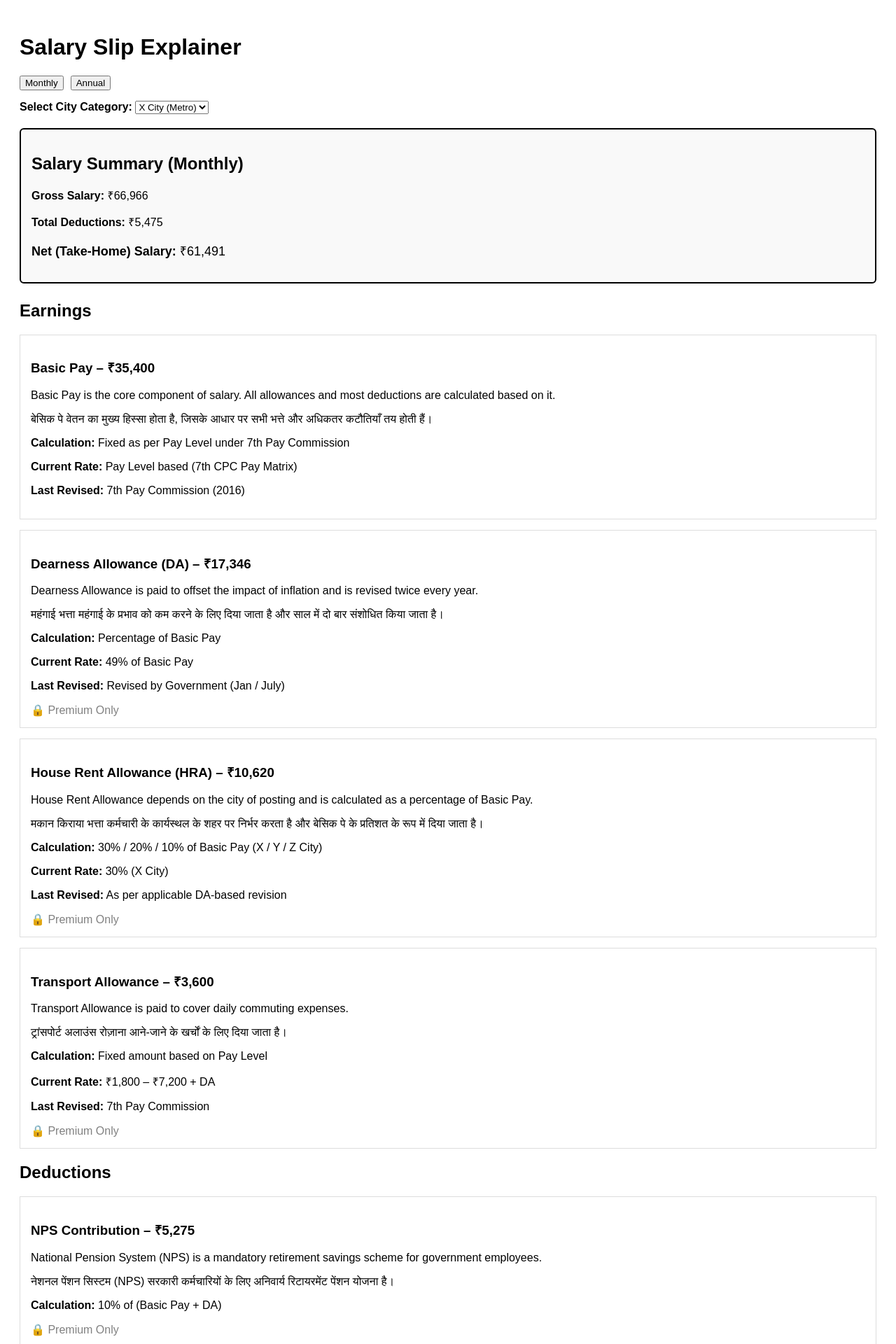
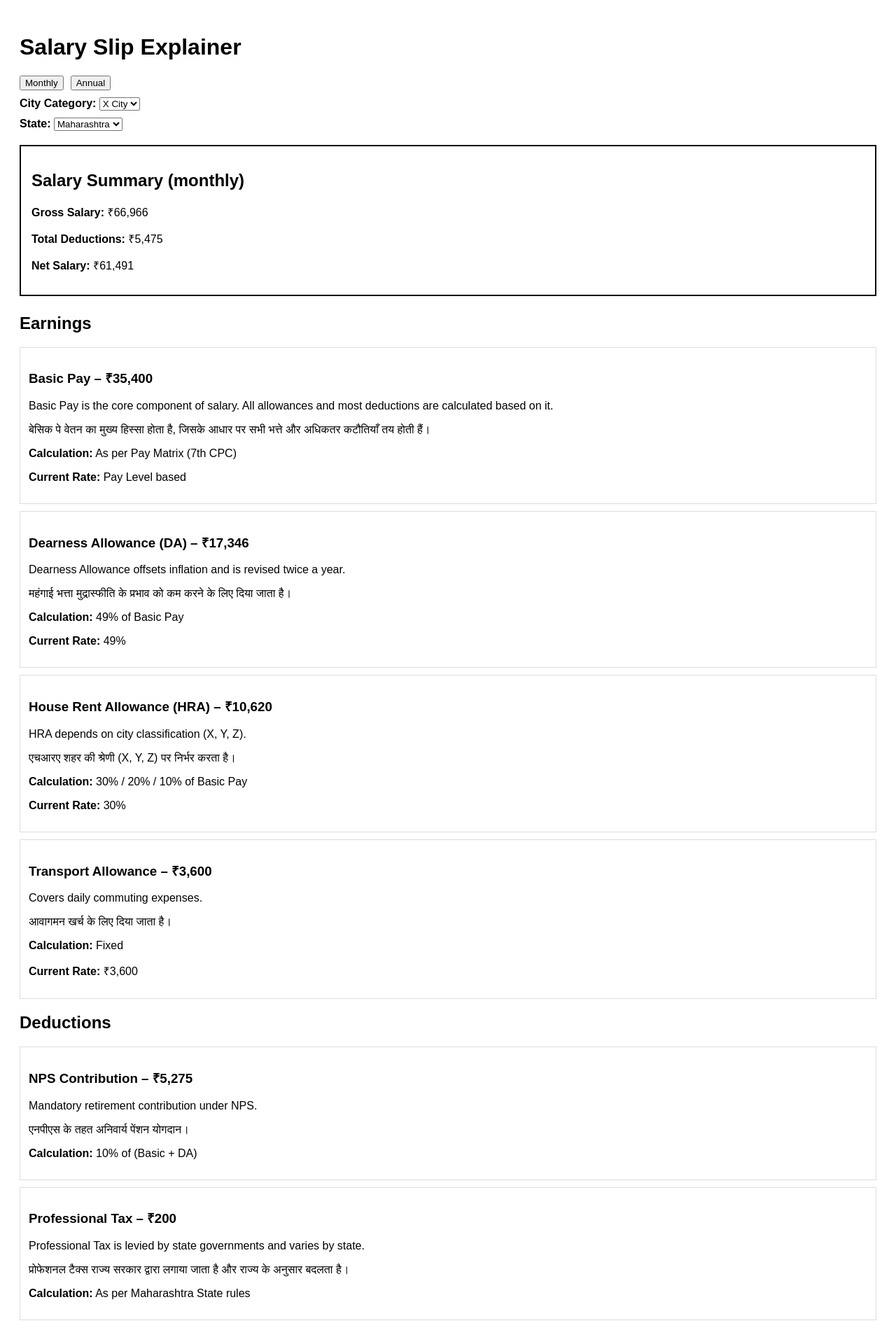
Before and after one commit to salarysamjho/salary-slip-explainer-v1, a Next.js app: page / in a window 1280 px wide. Shown: the top 1920 px of the page at 70% size. Built offline with nearby package versions, Linux system fonts and the light colour scheme.

Commit message:
Update page.tsx

```diff
--- a/app/page.tsx
+++ b/app/page.tsx
@@ -7,20 +7,30 @@ export default function HomePage() {
 
   const [viewMode, setViewMode] = useState<"monthly" | "annual">("monthly");
   const [cityType, setCityType] = useState<"X" | "Y" | "Z">("X");
+  const [state, setState] = useState<string>("Maharashtra");
 
   // ===== CORE VALUES =====
   const basicPay = 35400;
-  const daRate = 0.49; // current DA (example)
+  const daRate = 0.49;
   const daAmount = Math.round(basicPay * daRate);
 
-  // HRA rates as per your decision
-  const hraRateMap = {
+  // ===== HRA (30/20/10) =====
+  const hraRateMap: Record<string, number> = {
     X: 0.30,
     Y: 0.20,
     Z: 0.10,
   };
+  const hraAmount = Math.round(basicPay * hraRateMap[cityType]);
 
-  const hraAmount = Math.round(basicPay * hraRateMap[cityType]);
+  // ===== PROFESSIONAL TAX (STATE-WISE) =====
+  const professionalTaxMap: Record<string, number> = {
+    Maharashtra: 200,
+    Karnataka: 200,
+    "Tamil Nadu": 208,
+    "West Bengal": 200,
+    Delhi: 0,
+  };
+  const professionalTax = professionalTaxMap[state] ?? 0;
 
   // ===== EARNINGS =====
   const earnings = [
@@ -31,58 +41,45 @@ export default function HomePage() {
         "Basic Pay is the core component of salary. All allowances and most deductions are calculated based on it.",
       explanationHi:
         "बेसिक पे वेतन का मुख्य हिस्सा होता है, जिसके आधार पर सभी भत्ते और अधिकतर कटौतियाँ तय होती हैं।",
-      appliesTo: "All Government Employees",
-      calculation: "Fixed as per Pay Level under 7th Pay Commission",
-      currentRate: "Pay Level based (7th CPC Pay Matrix)",
-      lastRevised: "7th Pay Commission (2016)",
-      arrears: "Yes, if revision is delayed",
+      calculation: "As per Pay Matrix (7th CPC)",
+      currentRate: "Pay Level based",
+      lastRevised: "7th Pay Commission",
       orderLink: null,
     },
     {
       title: "Dearness Allowance (DA)",
       amount: daAmount,
       explanationEn:
-        "Dearness Allowance is paid to offset the impact of inflation and is revised twice every year.",
+        "Dearness Allowance offsets inflation and is revised twice a year.",
       explanationHi:
-        "महंगाई भत्ता महंगाई के प्रभाव को कम करने के लिए दिया जाता है और साल में दो बार संशोधित किया जाता है।",
-      appliesTo: "All Government Employees",
-      calculation: "Percentage of Basic Pay",
-      currentRate: "49% of Basic Pay",
-      lastRevised: "Revised by Government (Jan / July)",
-      arrears: "Yes, paid from effective date",
+        "महंगाई भत्ता मुद्रास्फीति के प्रभाव को कम करने के लिए दिया जाता है।",
+      calculation: "49% of Basic Pay",
+      currentRate: "49%",
+      lastRevised: "Govt. Notification",
       orderLink: "https://egazette.nic.in/",
     },
     {
       title: "House Rent Allowance (HRA)",
       amount: hraAmount,
       explanationEn:
-        "House Rent Allowance depends on the city of posting and is calculated as a percentage of Basic Pay.",
+        "HRA depends on city classification (X, Y, Z).",
       explanationHi:
-        "मकान किराया भत्ता कर्मचारी के कार्यस्थल के शहर पर निर्भर करता है और बेसिक पे के प्रतिशत के रूप में दिया जाता है।",
-      appliesTo: "Employees not using government accommodation",
-      calculation: "30% / 20% / 10% of Basic Pay (X / Y / Z City)",
+        "एचआरए शहर की श्रेणी (X, Y, Z) पर निर्भर करता है।",
+      calculation: "30% / 20% / 10% of Basic Pay",
       currentRate:
-        cityType === "X"
-          ? "30% (X City)"
-          : cityType === "Y"
-          ? "20% (Y City)"
-          : "10% (Z City)",
-      lastRevised: "As per applicable DA-based revision",
-      arrears: "Yes, if notified",
-      orderLink: "https://doe.gov.in/files/cenetral-pay_document/HRA_Eng_1.pdf",
+        cityType === "X" ? "30%" : cityType === "Y" ? "20%" : "10%",
+      lastRevised: "DA based revision",
+      orderLink:
+        "https://doe.gov.in/files/cenetral-pay_document/HRA_Eng_1.pdf",
     },
     {
       title: "Transport Allowance",
       amount: 3600,
-      explanationEn:
-        "Transport Allowance is paid to cover daily commuting expenses.",
-      explanationHi:
-        "ट्रांसपोर्ट अलाउंस रोज़ाना आने-जाने के खर्चों के लिए दिया जाता है।",
-      appliesTo: "Most Government Employees",
-      calculation: "Fixed amount based on Pay Level",
-      currentRate: "₹1,800 – ₹7,200 + DA",
-      lastRevised: "7th Pay Commission",
-      arrears: "Yes",
+      explanationEn: "Covers daily commuting expenses.",
+      explanationHi: "आवागमन खर्च के लिए दिया जाता है।",
+      calculation: "Fixed",
+      currentRate: "₹3,600",
+      lastRevised: "7th CPC",
       orderLink: "https://egazette.nic.in/",
     },
   ];
@@ -93,26 +90,20 @@ export default function HomePage() {
       title: "NPS Contribution",
       amount: Math.round((basicPay + daAmount) * 0.10),
       explanationEn:
-        "National Pension System (NPS) is a mandatory retirement savings scheme for government employees.",
+        "Mandatory retirement contribution under NPS.",
       explanationHi:
-        "नेशनल पेंशन सिस्टम (NPS) सरकारी कर्मचारियों के लिए अनिवार्य रिटायरमेंट पेंशन योजना है।",
-      appliesTo: "Government Employees (Joined on or after 01-01-2004)",
-      calculation: "10% of (Basic Pay + DA)",
-      lastRevised: "01 April 2019",
-      arrears: "No (prospective)",
+        "एनपीएस के तहत अनिवार्य पेंशन योगदान।",
+      calculation: "10% of (Basic + DA)",
       orderLink: "https://egazette.nic.in/",
     },
     {
       title: "Professional Tax",
-      amount: 200,
+      amount: professionalTax,
       explanationEn:
-        "Professional tax is levied by state governments as per state laws.",
+        "Professional Tax is levied by state governments and varies by state.",
       explanationHi:
-        "प्रोफेशनल टैक्स राज्य सरकार द्वारा राज्य कानूनों के अनुसार लिया जाता है।",
-      appliesTo: "State-specific",
-      calculation: "Fixed slab",
-      lastRevised: "State Government Notification",
-      arrears: "No",
+        "प्रोफेशनल टैक्स राज्य सरकार द्वारा लगाया जाता है और राज्य के अनुसार बदलता है।",
+      calculation: `As per ${state} State rules`,
       orderLink: null,
     },
   ];
@@ -121,10 +112,10 @@ export default function HomePage() {
   const multiplier = viewMode === "monthly" ? 1 : 12;
 
   const grossSalary =
-    earnings.reduce((sum, item) => sum + item.amount, 0) * multiplier;
+    earnings.reduce((sum, e) => sum + e.amount, 0) * multiplier;
 
   const totalDeductions =
-    deductions.reduce((sum, item) => sum + item.amount, 0) * multiplier;
+    deductions.reduce((sum, d) => sum + d.amount, 0) * multiplier;
 
   const netSalary = grossSalary - totalDeductions;
 
@@ -132,80 +123,64 @@ export default function HomePage() {
     <main style={{ padding: "20px", fontFamily: "Arial, sans-serif" }}>
       <h1>Salary Slip Explainer</h1>
 
-      {/* VIEW MODE */}
-      <div style={{ marginBottom: "15px" }}>
+      {/* TOGGLES */}
+      <div style={{ marginBottom: "10px" }}>
         <button onClick={() => setViewMode("monthly")}>Monthly</button>
         <button onClick={() => setViewMode("annual")} style={{ marginLeft: "10px" }}>
           Annual
         </button>
       </div>
 
-      {/* CITY SELECT */}
-      <div style={{ marginBottom: "20px" }}>
-        <label><b>Select City Category:</b> </label>
-        <select
-          value={cityType}
-          onChange={(e) => setCityType(e.target.value as "X" | "Y" | "Z")}
-        >
-          <option value="X">X City (Metro)</option>
+      {/* CITY */}
+      <div style={{ marginBottom: "10px" }}>
+        <label><b>City Category:</b> </label>
+        <select value={cityType} onChange={(e) => setCityType(e.target.value as any)}>
+          <option value="X">X City</option>
           <option value="Y">Y City</option>
           <option value="Z">Z City</option>
         </select>
       </div>
 
+      {/* STATE */}
+      <div style={{ marginBottom: "20px" }}>
+        <label><b>State:</b> </label>
+        <select value={state} onChange={(e) => setState(e.target.value)}>
+          <option>Maharashtra</option>
+          <option>Karnataka</option>
+          <option>Tamil Nadu</option>
+          <option>West Bengal</option>
+          <option>Delhi</option>
+        </select>
+      </div>
+
       {/* SUMMARY */}
-      <div
-        style={{
-          border: "2px solid #000",
-          padding: "15px",
-          marginBottom: "25px",
-          borderRadius: "6px",
-          backgroundColor: "#f9f9f9",
-        }}
-      >
-        <h2>Salary Summary ({viewMode === "monthly" ? "Monthly" : "Annual"})</h2>
+      <div style={{ border: "2px solid #000", padding: "15px", marginBottom: "25px" }}>
+        <h2>Salary Summary ({viewMode})</h2>
         <p><b>Gross Salary:</b> ₹{grossSalary.toLocaleString()}</p>
         <p><b>Total Deductions:</b> ₹{totalDeductions.toLocaleString()}</p>
-        <p style={{ fontSize: "18px" }}>
-          <b>Net (Take-Home) Salary:</b> ₹{netSalary.toLocaleString()}
-        </p>
+        <p><b>Net Salary:</b> ₹{netSalary.toLocaleString()}</p>
       </div>
 
       {/* EARNINGS */}
       <h2>Earnings</h2>
-      {earnings.map((item, index) => (
-        <div key={index} style={{ border: "1px solid #ddd", padding: "15px", marginBottom: "15px" }}>
-          <h3>{item.title} – ₹{item.amount.toLocaleString()}</h3>
-          <p>{item.explanationEn}</p>
-          <p>{item.explanationHi}</p>
-          <p><b>Calculation:</b> {item.calculation}</p>
-          <p><b>Current Rate:</b> {item.currentRate}</p>
-          <p><b>Last Revised:</b> {item.lastRevised}</p>
-
-          {item.orderLink &&
-            (isPremiumUser ? (
-              <a href={item.orderLink} target="_blank">View Government Order</a>
-            ) : (
-              <span style={{ color: "gray" }}>🔒 Premium Only</span>
-            ))}
+      {earnings.map((e, i) => (
+        <div key={i} style={{ border: "1px solid #ddd", padding: "12px", marginBottom: "10px" }}>
+          <h3>{e.title} – ₹{e.amount.toLocaleString()}</h3>
+          <p>{e.explanationEn}</p>
+          <p>{e.explanationHi}</p>
+          <p><b>Calculation:</b> {e.calculation}</p>
+          <p><b>Current Rate:</b> {e.currentRate}</p>
         </div>
       ))}
 
       {/* DEDUCTIONS */}
       <h2>Deductions</h2>
-      {deductions.map((item, index) => (
-        <div key={index} style={{ border: "1px solid #ddd", padding: "15px", marginBottom: "15px" }}>
-          <h3>{item.title} – ₹{item.amount.toLocaleString()}</h3>
-          <p>{item.explanationEn}</p>
-          <p>{item.explanationHi}</p>
-          <p><b>Calculation:</b> {item.calculation}</p>
-
-          {item.orderLink &&
-            (isPremiumUser ? (
-              <a href={item.orderLink} target="_blank">View Government Order</a>
-            ) : (
-              <span style={{ color: "gray" }}>🔒 Premium Only</span>
-            ))}
+      {deductions.map((d, i) => (
+        <div key={i} style={{ border: "1px solid #ddd", padding: "12px", marginBottom: "10px" }}>
+          <h3>{d.title} – ₹{d.amount.toLocaleString()}</h3>
+          <p>{d.explanationEn}</p>
+          <p>{d.explanationHi}</p>
+          <p><b>Calculation:</b> {d.calculation}</p>
         </div>
       ))}
     </main>
```
